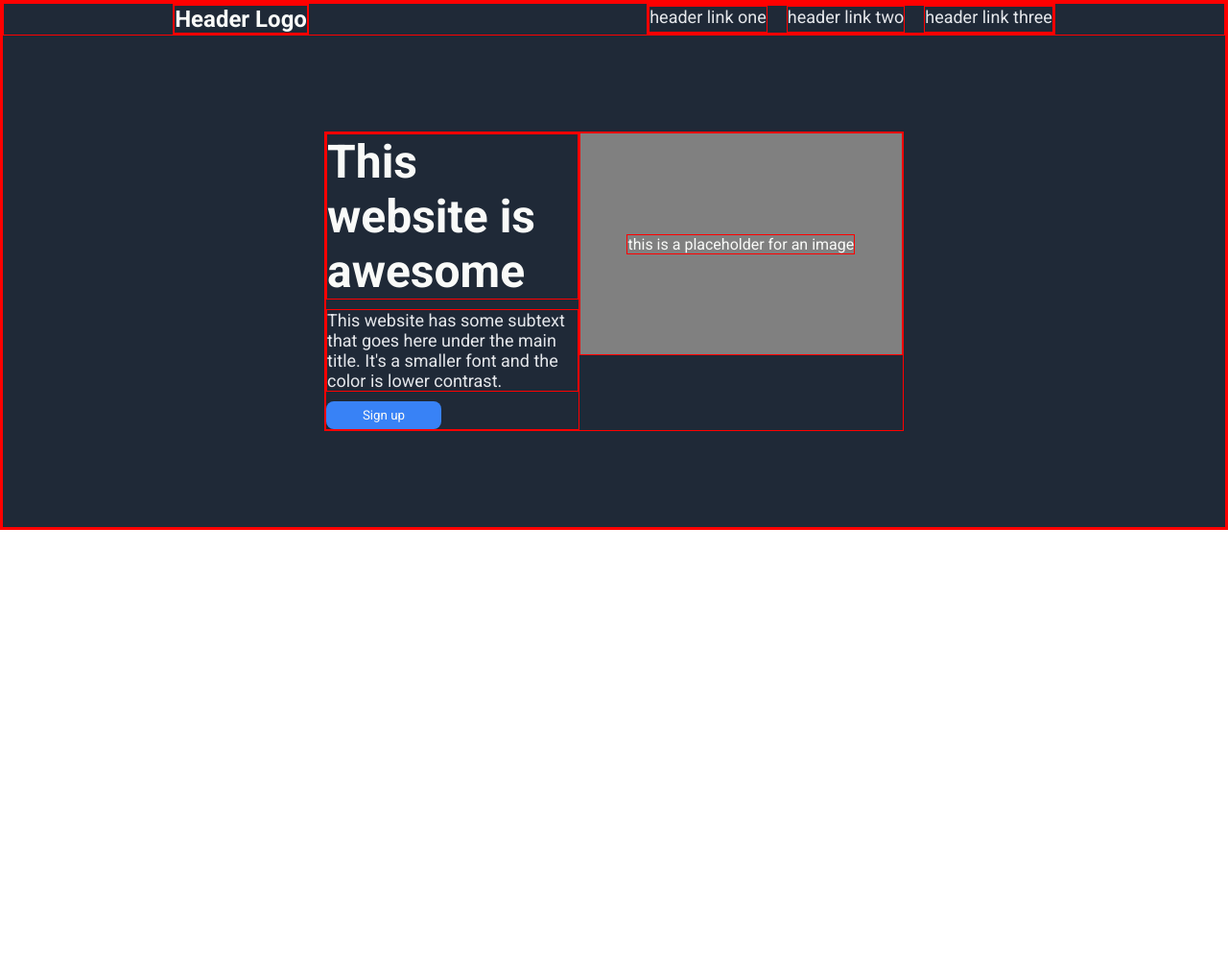
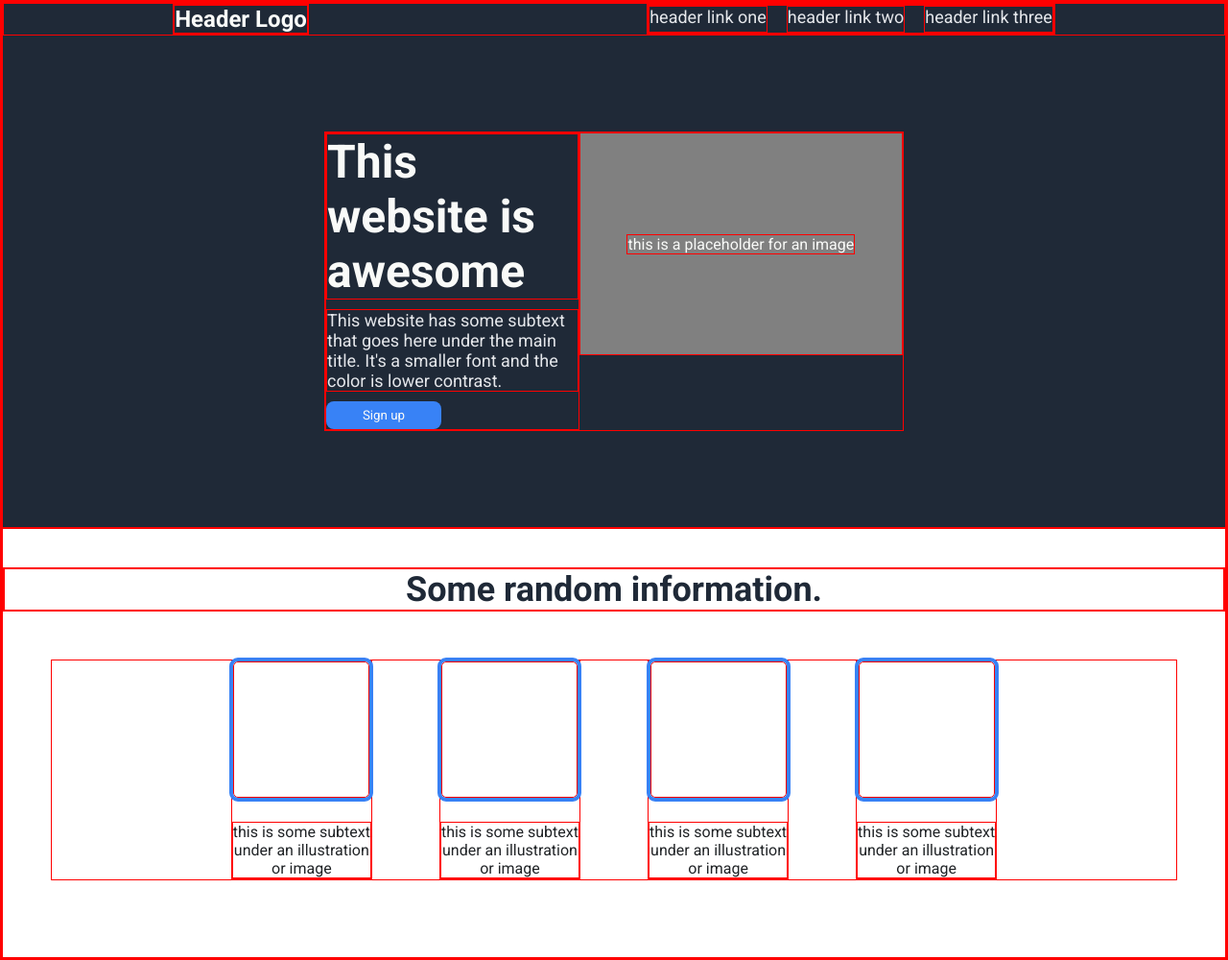
Before and after one commit to freerebirth/odin-landingpage, a plain HTML site: page index.html in a window 1280 px wide. Shown: the whole page at 96% size. Before the commit the page ends 800 px from the top, so only its background shows below. Drawn offline with Linux system fonts and the light colour scheme.

Commit message:
Completed the second section of the landing page

```diff
--- a/index.html
+++ b/index.html
@@ -36,10 +36,32 @@
             <div class="placeholder">
                 <p>this is a placeholder for an image</p>
             </div>
+        </div>
+    </div>
+</div>
+<div class="second-section">
+    <div class="top-text">
+        <p class="information">Some random information.</p>
+    </div>
+    <div class="tab-container">
+    <div class="tab">
+        <div class="square"></div>
+        <p>this is some subtext<br> under an illustration<br> or image</p>
+    </div>
+    <div class="tab">
+        <div class="square"></div>
+        <p>this is some subtext<br> under an illustration<br> or image</p>
+    </div>
+    <div class="tab">
+        <div class="square"></div>
+        <p>this is some subtext<br> under an illustration<br> or image</p>
+    </div>
+    <div class="tab">
+        <div class="square"></div>
+        <p>this is some subtext<br> under an illustration<br> or image</p>
+    </div>
+</div>
 
-        </div>
-
-    </div>
 
 </div>
 </body>
--- a/styles.css
+++ b/styles.css
@@ -87,3 +87,37 @@ gap: 10px;
     padding: 7px 1em;
     width: 120px;
 }
+
+.top-text{
+    font-size: 36px;
+    font-weight: bolder;
+    color: #1f2937;
+    text-align: center;
+    margin-top: 40px;
+}
+.tab-container{
+    display: flex;
+    text-align: center;
+    flex-direction: row;
+    justify-content: center;
+    margin: 50px 50px 80px 50px;
+    gap: 70px;
+
+
+}
+
+.tab{
+    display: flex;
+    flex-direction:column;
+    align-items: center;
+    color: #212427;
+
+}
+.square{
+
+    width: 140px;
+    height: 140px;
+    outline: 4px solid #3882f6;
+    border-radius: 5px;
+    margin-bottom: 25px
+}
```
